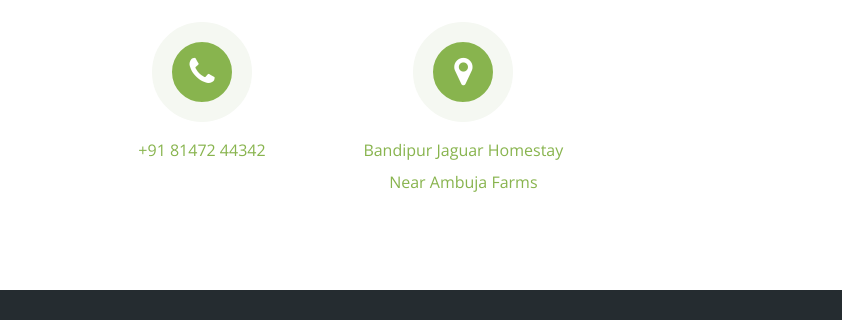
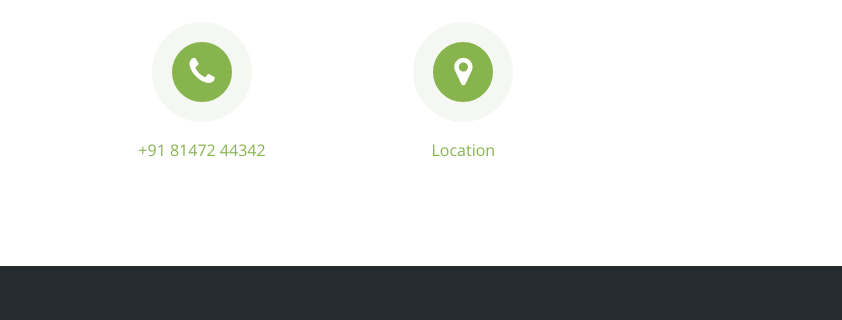
Before and after one commit to Karthikrrr/Bandipur_jaguar_homestay, a plain HTML site: page index.html in a window 1280 px wide. Shown: the part 5408-5728 px from the top of the page, 438-1280 px from the left. Drawn offline with nearby package versions, Linux system fonts and the light colour scheme.

Commit message:
bandipur_home_stay Site

```diff
--- a/index.html
+++ b/index.html
@@ -473,8 +473,7 @@
                                 <div class="btn-square mx-auto mb-3">
                                     <span class="fa fa-map-marker fa-2x text-white"></span>
                                 </div>
-                                <p class="mb-2">Bandipur Jaguar Homestay</p>
-                                <p class="mb-0">Near Ambuja Farms</p>
+                                <p class="mb-2">Location</p>
                             </a>
                         </div>
                     </div>
```
Also changed, not shown: contact.html (+1 -2 lines), gallery.html (+1 -2 lines).
